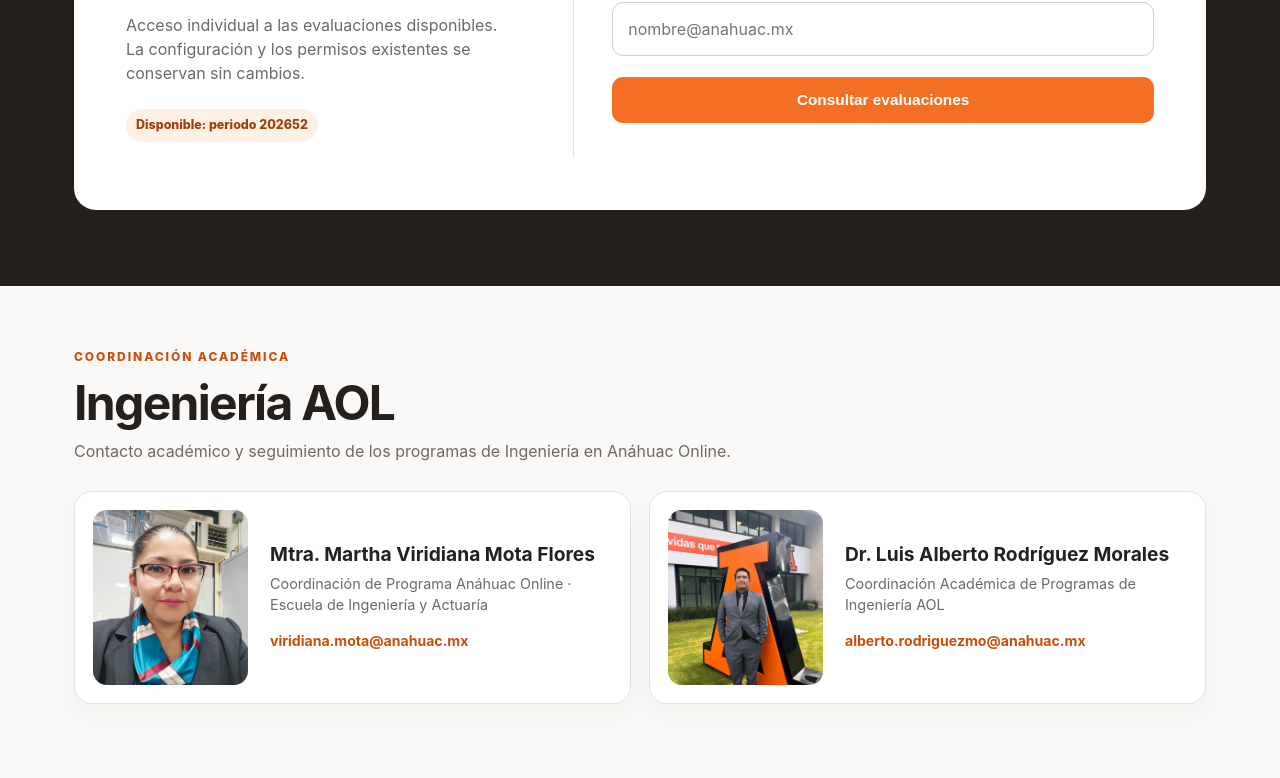
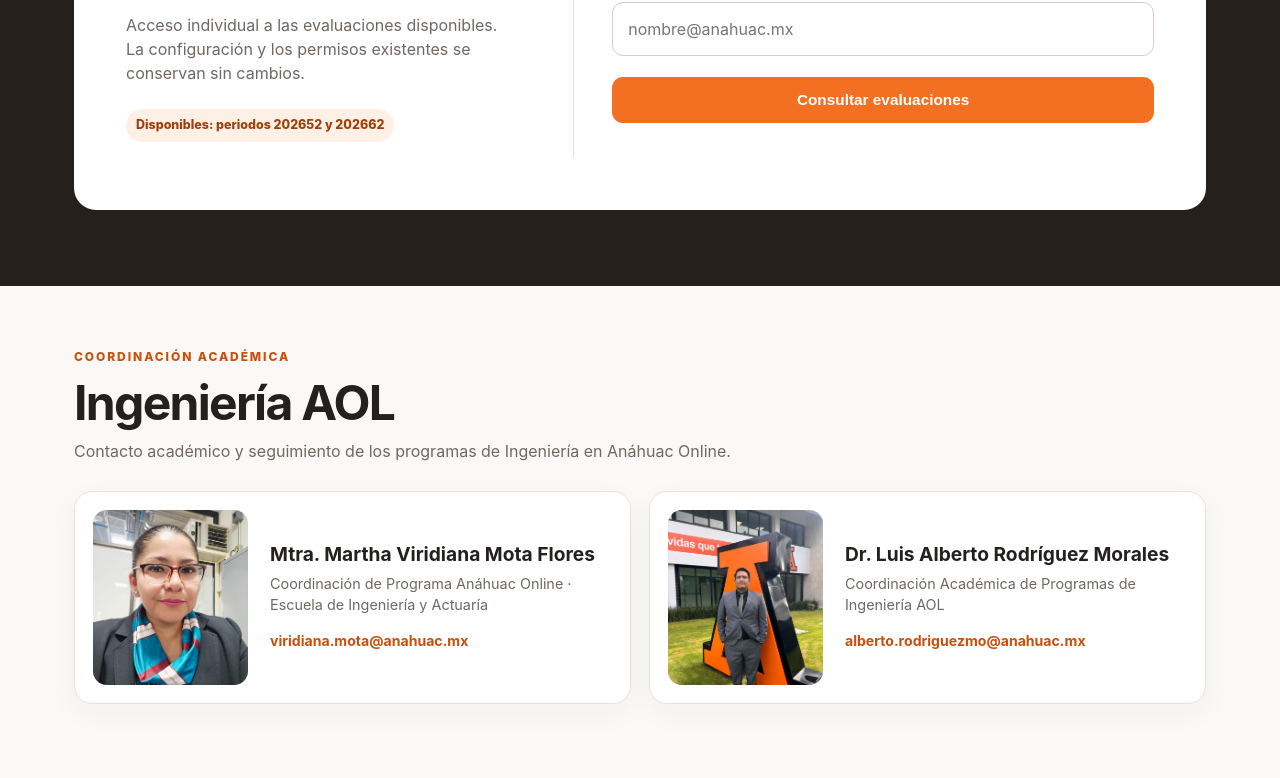
Before and after one commit to Beto7500/portal-aol-evaluaciones, a plain HTML site: page index.html in a window 1280 px wide. Shown: the part 5259-6037 px from the top of the page. Drawn offline with Linux system fonts and the light colour scheme.

Commit message:
Mostrar disponibilidad de evaluaciones docentes 202662 y 202652

```diff
--- a/index.html
+++ b/index.html
@@ -164,7 +164,7 @@
 
 <section id="evaluaciones" class="section evalSection">
   <div class="evalCard">
-    <div class="evalIntro"><p class="sectionKicker">EVALUACIÓN DOCENTE</p><h2>Consulta tus evaluaciones</h2><p>Acceso individual a las evaluaciones disponibles. La configuración y los permisos existentes se conservan sin cambios.</p><span class="availableTag">Disponible: periodo 202652</span></div>
+    <div class="evalIntro"><p class="sectionKicker">EVALUACIÓN DOCENTE</p><h2>Consulta tus evaluaciones</h2><p>Acceso individual a las evaluaciones disponibles. La configuración y los permisos existentes se conservan sin cambios.</p><span class="availableTag">Disponibles: periodos 202652 y 202662</span></div>
     <div class="evalFormWrap">
       <form id="lookupForm" autocomplete="off">
         <label for="period">Periodo</label><select id="period" required></select>
```
